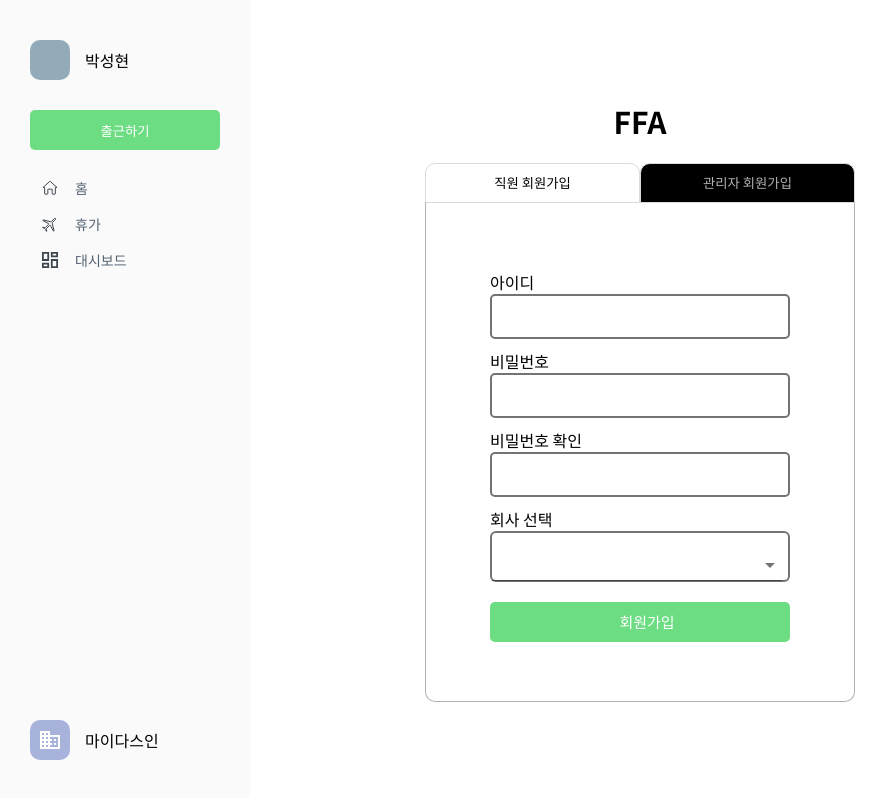
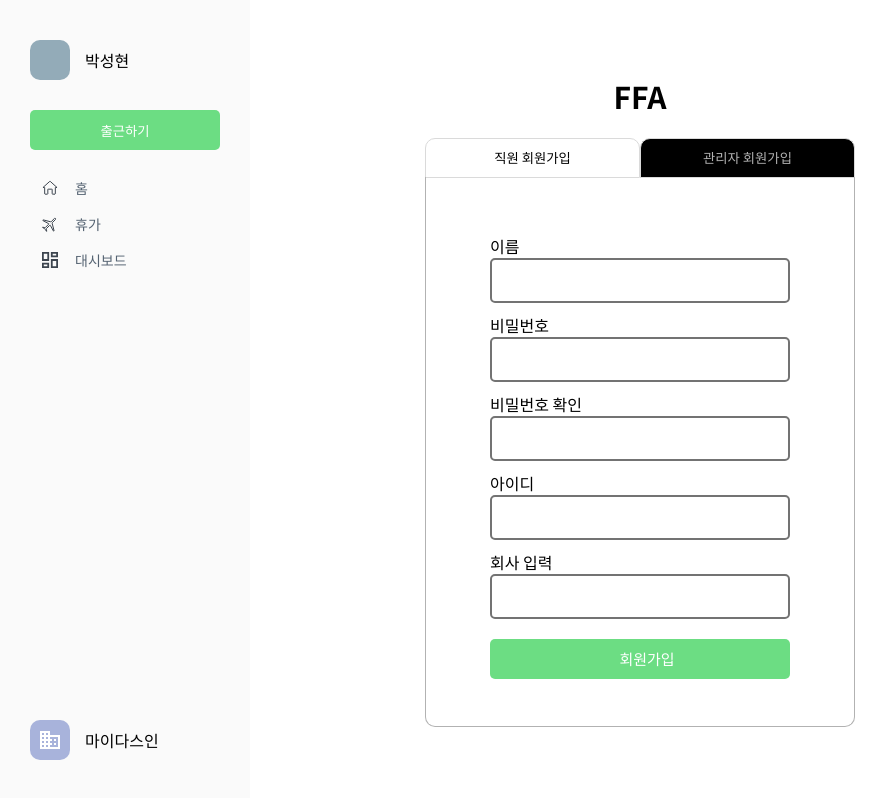
Before and after one commit to hackathon-ffa/FFA_CLIENT, a React (Create React App) app: page /signup in a window 1280 px wide. Both pictures are taken after a click on the button "관리자 회원가입". Shown: the whole page, without its empty margins (0-888 px from the left). Built offline with nearby package versions, Linux system fonts and the light colour scheme.

Commit message:
[ADD] 회원가입 페이지 기능 추가

```diff
--- a/src/components/SignUp.tsx
+++ b/src/components/SignUp.tsx
@@ -1,62 +1,93 @@
-import { useState } from "react";
+import { useEffect, useState } from "react";
 import styled from "styled-components";
 import TextField from "@mui/material/TextField";
 import Autocomplete from "@mui/material/Autocomplete";
 import Stack from "@mui/material/Stack";
+import { cp } from "fs/promises";
+
+type SignUpType = {
+  employee: string;
+  userId: string;
+  name: string;
+  password: string;
+  passwordCheck: string;
+  company: string | undefined;
+  department?: string;
+};
 
 const SignUp = () => {
+  const companyData = [
+    { name: "회사1", id: 0 },
+    { name: "회사2", id: 1 },
+    { name: "회사3", id: 2 },
+    { name: "회사4", id: 3 },
+    { name: "회사5", id: 4 },
+    { name: "회사6", id: 5 },
+  ];
+
   interface companyType {
     name: string;
     id: number;
   }
 
-  const companyData = [
-    { name: "회사1", id: 0 },
-    { name: "회사2", id: 1 },
-    { name: "회사1", id: 2 },
-  ];
+  const [userData, setUserData] = useState<SignUpType>({
+    employee: "employee",
+    userId: "",
+    name: "",
+    password: "",
+    passwordCheck: "",
+    company: "",
+    department: "",
+  });
+
+  const handleInputChange = (props: string) => (event: any) => {
+    setUserData({ ...userData, [props]: event.target.value });
+  };
+
+  useEffect(() => {
+    console.log(userData);
+  }, [userData]);
 
   const defaultProps = {
     options: companyData,
     getOptionLabel: (option: companyType) => option.name,
   };
-
-  const [role, setRole] = useState("employee");
-
-  const changeRoleUser = () => {
-    setRole("employee");
-  };
-  const changeRoleManager = () => {
-    setRole("manager");
-  };
-
   return (
     <Wrapper>
       <Logo>FFA</Logo>
       <div>
         <ChooseRole
+          value="employee"
           style={{
-            backgroundColor: role === "employee" ? "#000" : "#fff",
-            color: role === "employee" ? "#fff" : "#000",
+            backgroundColor: userData.employee === "employee" ? "#000" : "#fff",
+            color: userData.employee === "employee" ? "#fff" : "#000",
           }}
-          onClick={changeRoleUser}
+          onClick={handleInputChange("employee")}
         >
           직원 회원가입
         </ChooseRole>
         <ChooseRole
-          style={{ backgroundColor: role === "employee" ? "#fff" : "#000" }}
-          onClick={changeRoleManager}
+          value="manager"
+          style={{
+            backgroundColor: userData.employee === "employee" ? "#fff" : "#000",
+          }}
+          onClick={handleInputChange("employee")}
         >
           관리자 회원가입
         </ChooseRole>
       </div>
       <SingUpWarpper>
+        <InputInfo>이름</InputInfo>
+        <input onChange={handleInputChange("name")} />
+        <InputInfo>비밀번호</InputInfo>
+        <input onChange={handleInputChange("password")} />
+        <InputInfo>비밀번호 확인</InputInfo>
+        <input onChange={handleInputChange("passwordCheck")} />
         <InputInfo>아이디</InputInfo>
-        <input />
-        <InputInfo>비밀번호</InputInfo>
-        <input />
-        <InputInfo>비밀번호 확인</InputInfo>
-        <input />
+        <input onChange={handleInputChange("userId")} />
+
+        {userData.employee === "employee" ? (
+          <>
             <InputInfo>회사 선택</InputInfo>
             <Stack
               spacing={1}
@@ -70,6 +101,10 @@ const SignUp = () => {
               }}
             >
               <Autocomplete
+                onChange={(event, value) => {
+                  console.log(value?.name);
+                  setUserData({ ...userData, company: value?.name });
+                }}
                 {...defaultProps}
                 sx={{
                   width: 290,
@@ -98,11 +133,15 @@ const SignUp = () => {
                 )}
               />
             </Stack>
-        {role === "employee" ? (
+            <InputInfo>부서</InputInfo>
+            <input onChange={handleInputChange("department")} />
+          </>
+        ) : (
           <>
-            <InputInfo>부서</InputInfo> <input />
+            <InputInfo>회사 입력</InputInfo>
+            <input onChange={handleInputChange("company")} />
           </>
-        ) : null}
+        )}
 
         <SignUpBtn>회원가입</SignUpBtn>
       </SingUpWarpper>
@@ -140,7 +179,7 @@ const InputInfo = styled.span`
 
 const SingUpWarpper = styled.div`
   width: 430px;
-  height: 500px;
+  height: 550px;
   border-radius: 0px 0px 10px 10px;
   border: 1px solid #b2b2b2;
   border-top: 0px;
```
Lines whose indentation alone changed are shown as unchanged.
